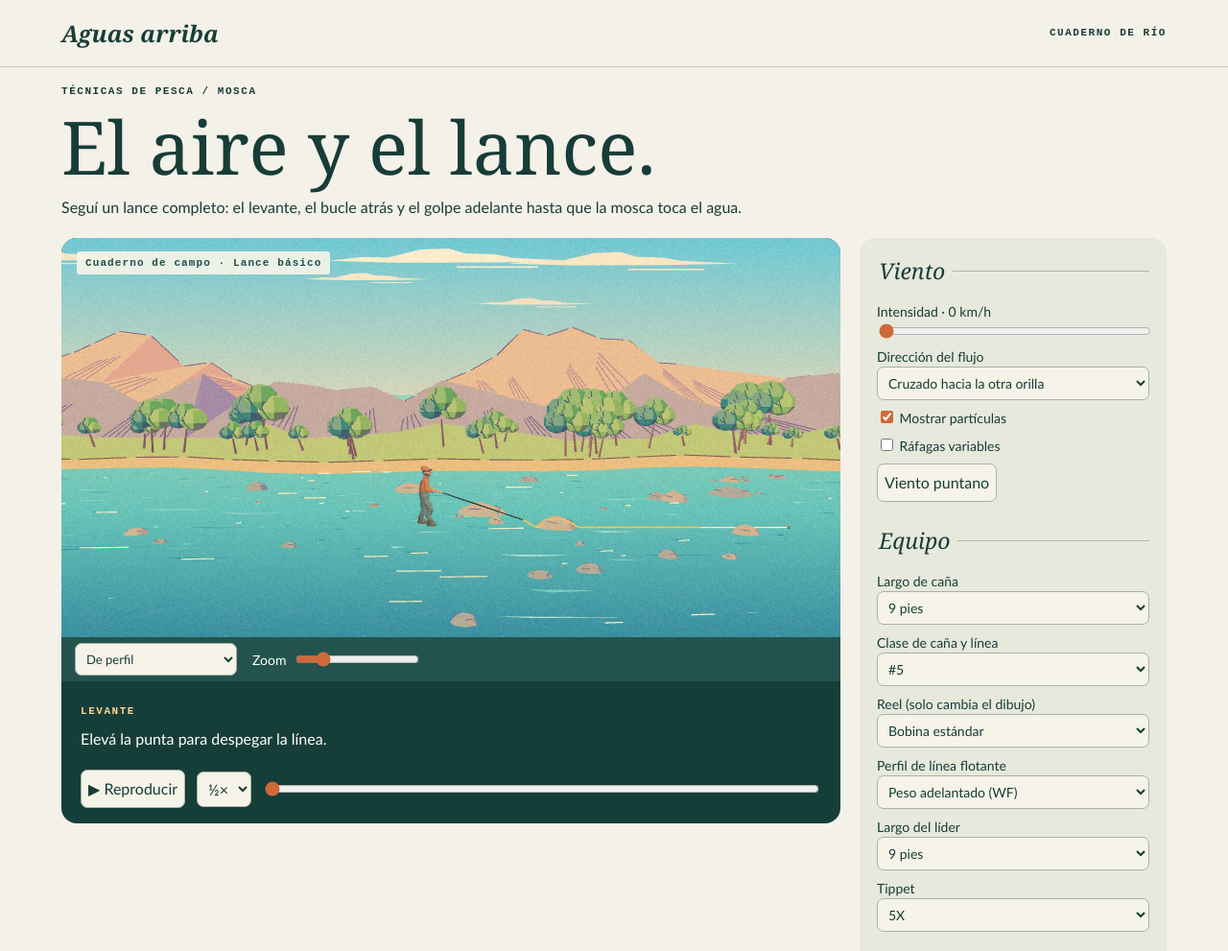
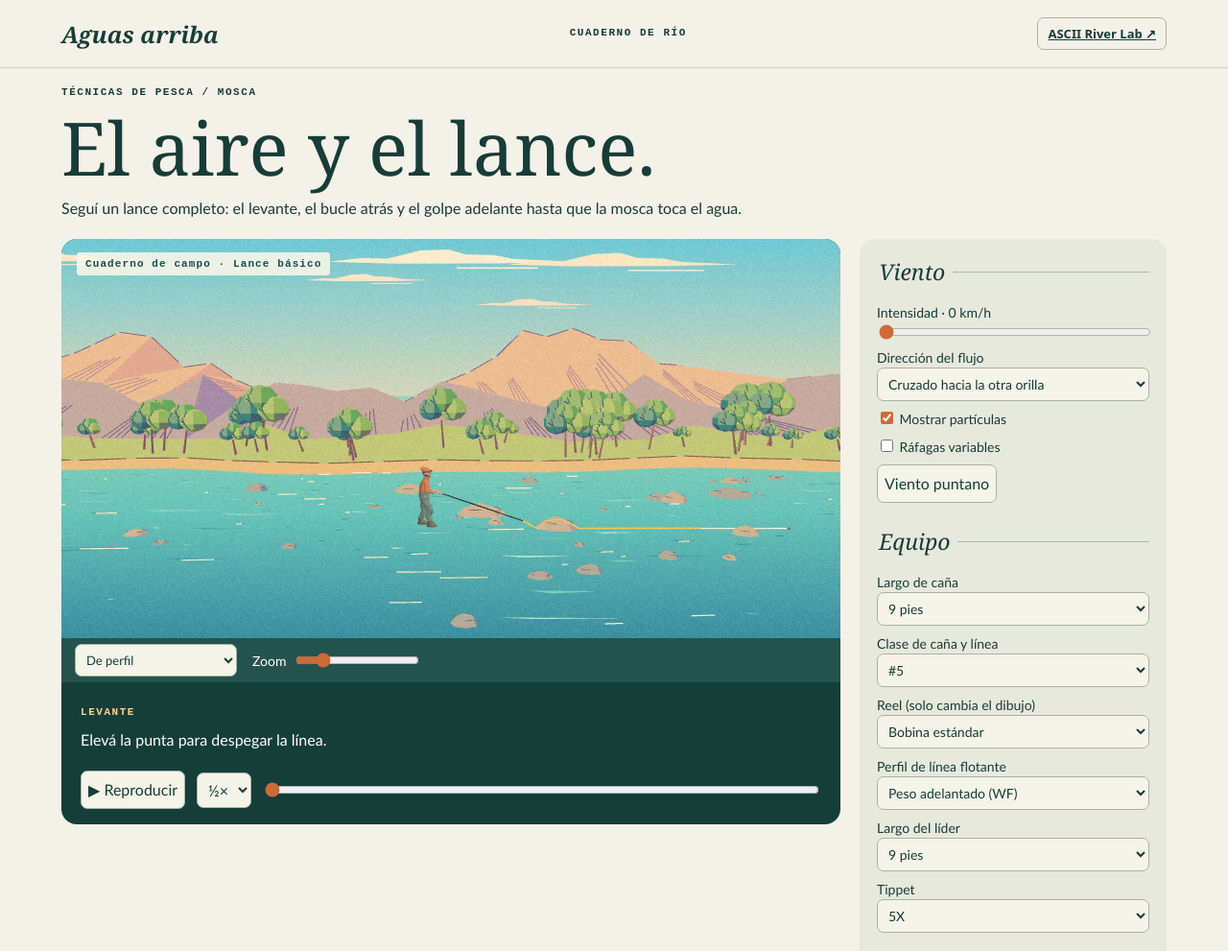
Before and after one commit to MaharBa264/aguas_arriba, a website: page public/index.html in a window 1280 px wide. Shown: the top 991 px of the page at 96% size. Drawn offline with Linux system fonts and the light colour scheme.

Commit message:
Link experimental ASCII river from casting simulator

```diff
--- a/public/index.html
+++ b/public/index.html
@@ -68,7 +68,8 @@ legend { font: italic 23px Georgia; padding-right: 8px }
 </style>
 </head>
 <body>
-<header><b>Aguas arriba</b><small>Cuaderno de río</small></header>
+<header><b>Aguas arriba</b><small>Cuaderno de río</small><a href="./ascii-river.html" style="font:600 13px system-ui;padding:7px 10px;border:1px solid #a8b3a4;border-radius:7px">ASCII River Lab ↗</a>
+</header>
 
 <main>
   <div class="tag">Técnicas de pesca / Mosca</div>
```
